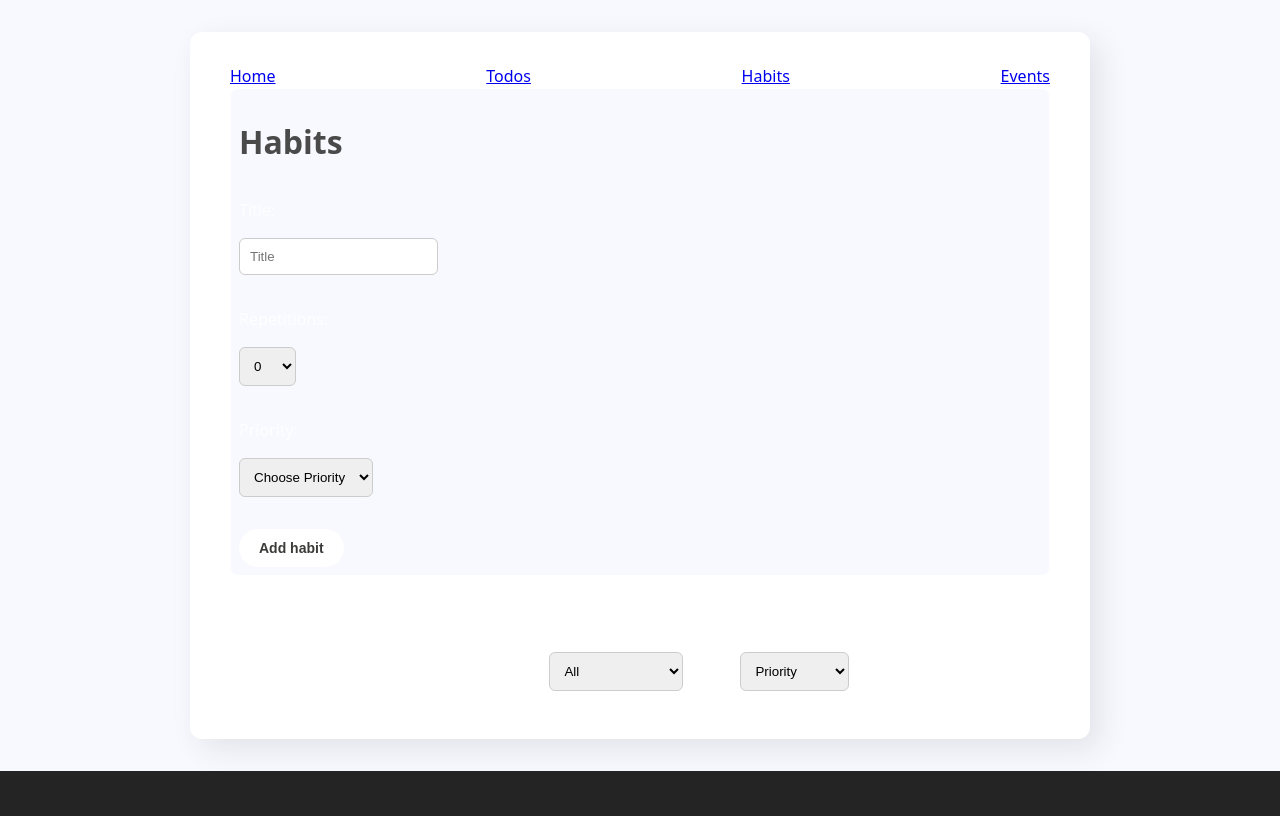
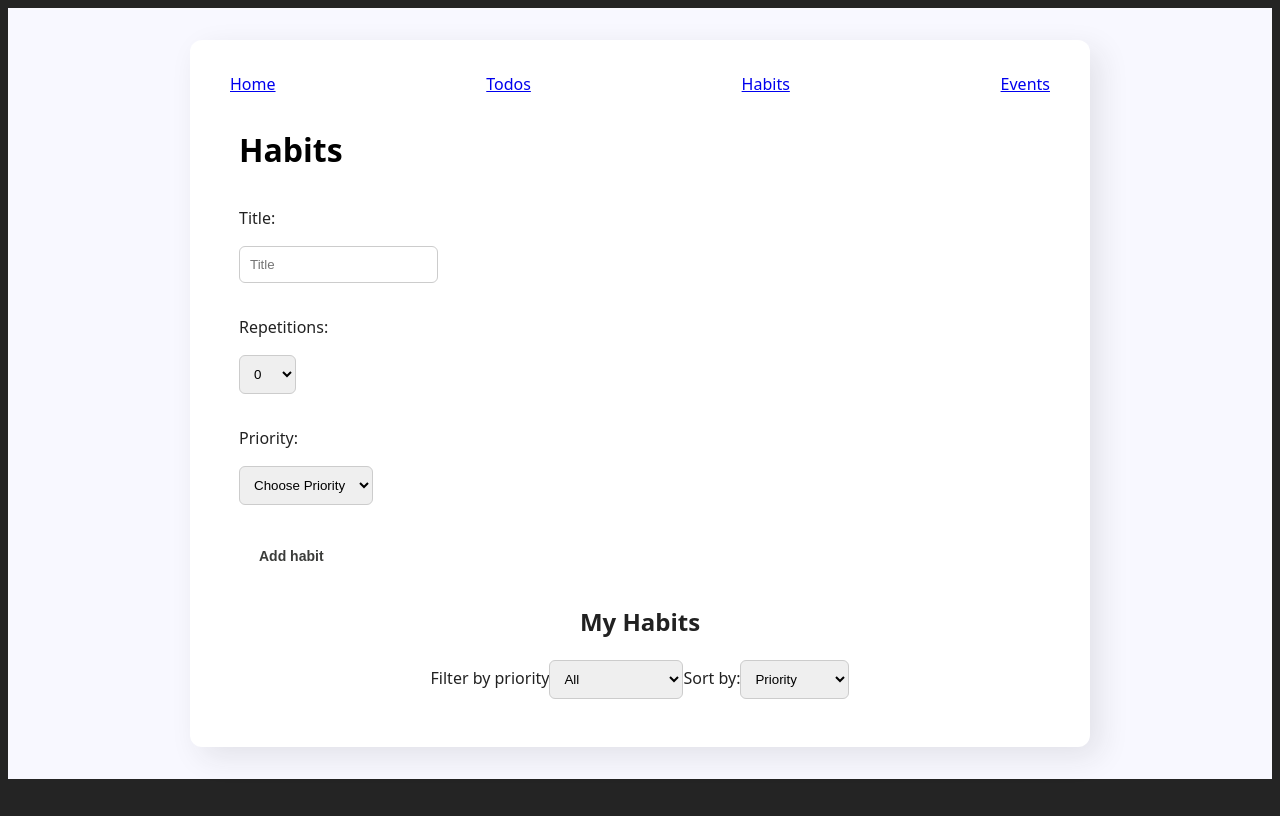
Before and after one commit to annaangvallskeppstedt-spec/Projektarbete-grupp-6, a React (Vite) app: page /Habits in a window 1280 px wide. Built offline with nearby package versions, Linux system fonts and the light colour scheme.

Commit message:
Ändringar i CSS

```diff
--- a/src/index.css
+++ b/src/index.css
@@ -3,13 +3,17 @@
   box-sizing: border-box;
 }
 
+.navbar {
+  display: flex;
+  justify-content: space-between;
+}
+
 body {
-  margin: 0;
   min-height: 100vh;
   font-family: system-ui, Helvetica, Arial, sans-serif;
   line-height: 1.5;
   font-weight: 400;
-  color: rgba(255, 255, 255, 0.87);
+  color: rgba(0, 0, 0, 0.87);
   background-color: #242424;
 }
 
@@ -17,7 +21,7 @@ h1 {
   text-align: center;
   font-size: 2rem;
   font-weight: 700;
-  color: #4a4a4a;
+  color: #000000;
   margin-bottom: 1rem;
 }
 
@@ -139,6 +143,7 @@ form {
   background-color: #f8f9fa;
   box-shadow: 0 2px 8px rgba(0,0,0,0.05);
   gap: 1rem;
+
 }
 .todo .btn-group {
   gap: 0.5rem;
@@ -149,11 +154,13 @@ form {
   align-items: center;
   gap: 0.8rem;
 }
+
 .c-cb input[type="checkbox"] {
   width: 20px;
   height: 20px;
   cursor: pointer;
 }
+
 .todo-label {
   font-size: 1.1rem;
   color: #333;
@@ -235,11 +242,6 @@ button.delete-btn {
   color: #999;
 }
 
-.navbar {
-  display: flex;
-  justify-content: space-between;
-}
-
 .container {
   max-width: 900px;
   margin: auto;
@@ -253,7 +255,7 @@ button.delete-btn {
   border: 1px solid white;
   border-radius: 8px;
   padding: 0.5rem;
-  background-color: ghostwhite
+  background-color: white;
 }
 
 .habit-card-container {
```
